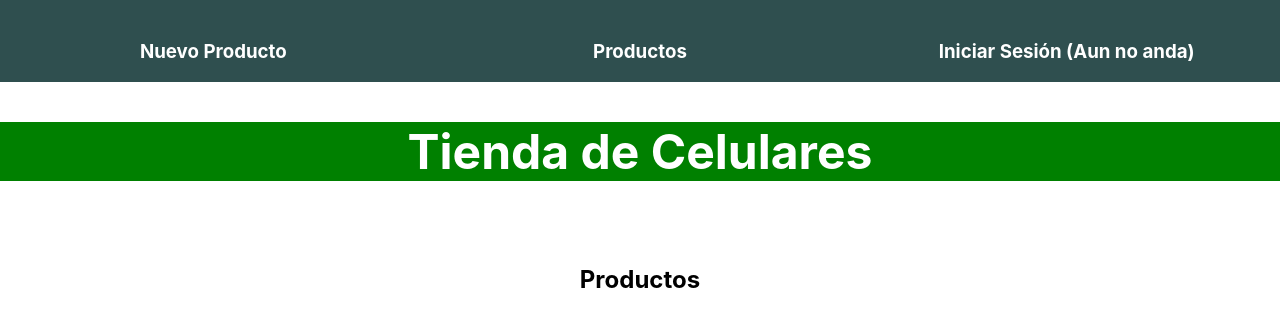
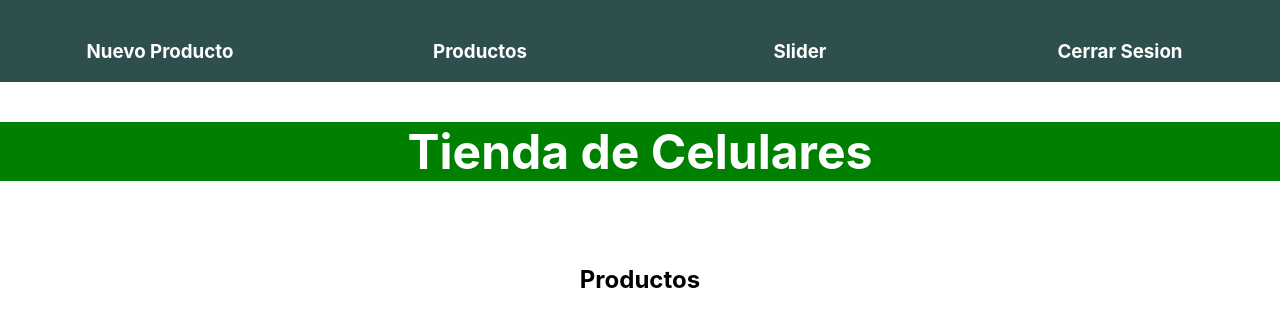
Before and after one commit to DevMcGann/practica-node-react, a React (Create React App) app in the folder cliente/: page / in a window 1280 px wide. Shown: the top 326 px of the page. Built offline with nearby package versions, Linux system fonts and the light colour scheme; no server answers.

Commit message:
Context en App listo

```diff
--- a/cliente/src/App.js
+++ b/cliente/src/App.js
@@ -1,16 +1,23 @@
-import React from 'react';
+import React,{useContext} from 'react';
 import './App.css';
-import {BrowserRouter as Router, Link,Route, Switch} from 'react-router-dom';
+import {BrowserRouter as Router, Route, Switch} from 'react-router-dom';
 import Navbar from './componentes/Navbar.jsx';
 import NuevoProducto from './componentes/Productos/NuevoProducto';
 import Productos from './componentes/Productos/Productos';
 import UsuarioNuevo from './componentes/Usuarios/UsuarioNuevo.jsx'
 import Login from './componentes/Usuarios/Login';
 
+import {CRMContext, CRMProvider} from './CRMContext';
+
 function App() {
+
+  const [auth, guardarAuth] = useContext(CRMContext)
+
   return (
     <div className="App">
       <Router>
+        <CRMProvider value={[auth,guardarAuth]} >
+
               <Navbar/>
               <nav className="nav">
                   <h1>Tienda de Celulares</h1>
@@ -24,6 +31,7 @@ function App() {
 
               </Switch>
 
+        </CRMProvider>
       </Router>
 
     </div>
--- a/cliente/src/componentes/Navbar.jsx
+++ b/cliente/src/componentes/Navbar.jsx
@@ -7,7 +7,8 @@ const Navbar = () => {
         <header className="header">
             <Link to={'/productos/nuevo'}><h3>Nuevo Producto</h3></Link>
             <Link to={'/'}><h3>Productos</h3></Link>
-            <Link to={'/'}><h3>Iniciar Sesión (Aun no anda)</h3></Link>
+            <Link to={'/'}><h3>Slider</h3></Link>
+            <Link to={'/'}><h3>Cerrar Sesion</h3></Link>
         </header>
         </React.Fragment>
      );
```
Lines whose indentation alone changed are shown as unchanged.
